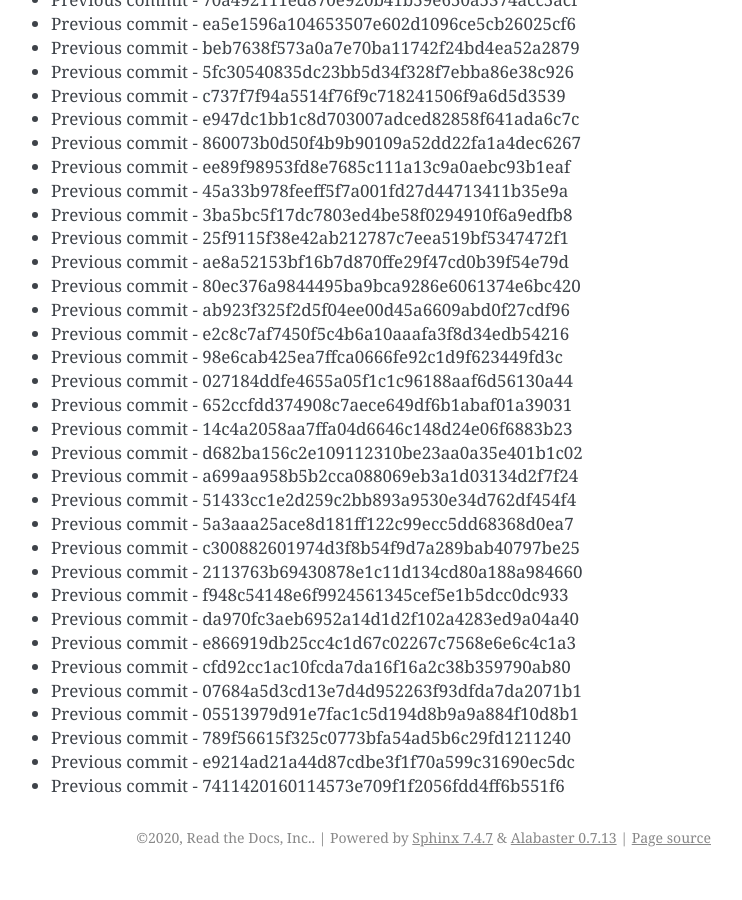
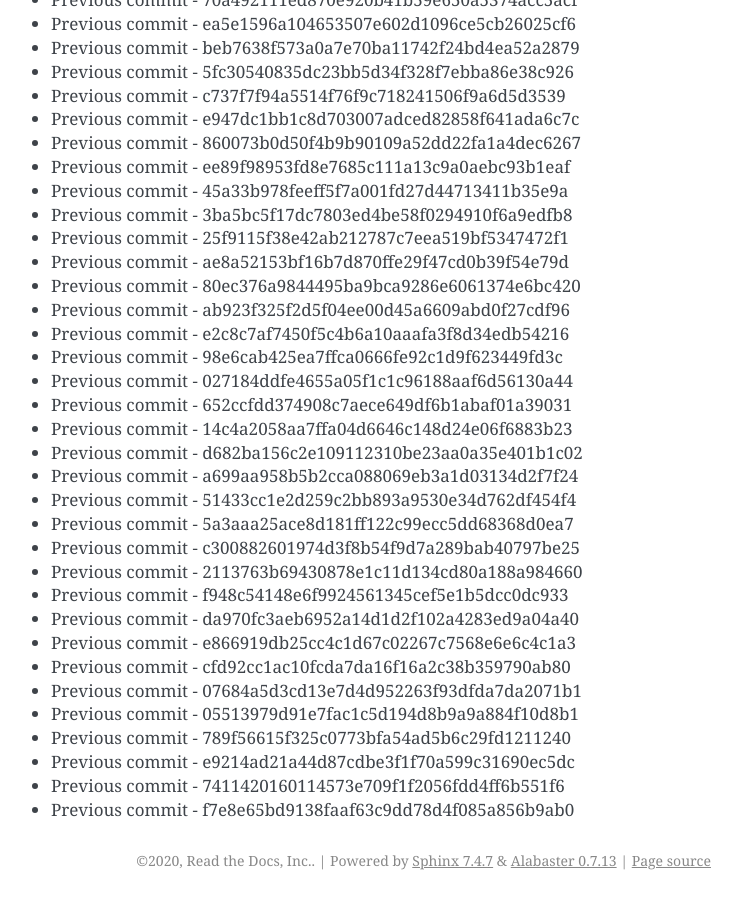
Before and after one commit to readthedocs/rtd-git-stresstest, a Sphinx documentation site: the page built from docs/updates.rst, in a window 1280 px wide and 900 px high, scrolled down 68143 px. Shown: the whole window, without its empty margins (399-1141 px from the left). Built offline with Sphinx 7.4.7, drawn with Linux system fonts in a browser that asks for light colours; before the commit the page ends 69020 px from its top, so only the background shows below that.

Commit message:
Generating commit from previous: f7e8e65bd9138faaf63c9dd78d4f085a856b9ab0

```diff
--- a/docs/updates.rst
+++ b/docs/updates.rst
@@ -2895,3 +2895,4 @@ It can be tested for any performance characteristics.
 * Previous commit - 789f56615f325c0773bfa54ad5b6c29fd1211240
 * Previous commit - e9214ad21a44d87cdbe3f1f70a599c31690ec5dc
 * Previous commit - 7411420160114573e709f1f2056fdd4ff6b551f6
+* Previous commit - f7e8e65bd9138faaf63c9dd78d4f085a856b9ab0
```
